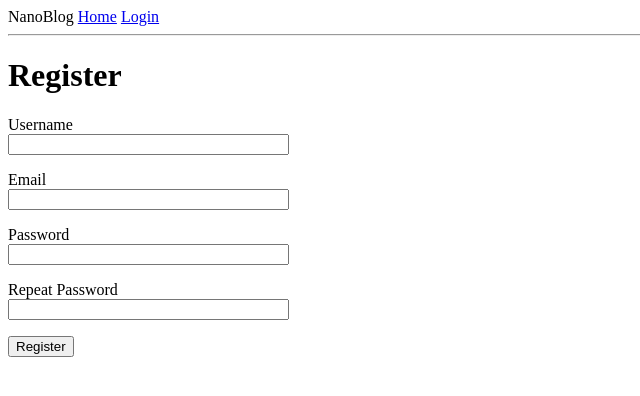
After one commit to balanikaran/NanoBlog, a Flask app: page /register in a window 1280 px wide. The commit adds this page. Shown: the top 396 px of the page, without its empty margins (0-640 px from the left). Run offline with Flask 2, Linux system fonts and the light colour scheme.

Commit message:
added user registrations

```diff
--- a/app/__init__.py
+++ b/app/__init__.py
@@ -2,10 +2,13 @@ from flask import Flask
 from config import Config
 from flask_sqlalchemy import SQLAlchemy
 from flask_migrate import Migrate
+from flask_login import LoginManager
 
 app = Flask(__name__)
 app.config.from_object(Config)
 db = SQLAlchemy(app)
 migrate = Migrate(app, db)
+login = LoginManager(app)
+login.login_view = "login"
 
 from app import routes, models
--- a/app/forms.py
+++ b/app/forms.py
@@ -1,9 +1,27 @@
 from flask_wtf import FlaskForm
 from wtforms import StringField, PasswordField, BooleanField, SubmitField
-from wtforms.validators import DataRequired
+from wtforms.validators import DataRequired, Email, EqualTo, ValidationError
+from app.models import User
 
 class LoginForm(FlaskForm):
     username = StringField("Username", validators = [DataRequired()])
     password = PasswordField("Password", validators = [DataRequired()])
     rememberMe = BooleanField("Remember Me?")
     submit = SubmitField("Sign In")
+
+class RegistrationForm(FlaskForm):
+    username = StringField("Username", validators = [DataRequired()])
+    email = StringField("Email", validators = [DataRequired(), Email()])
+    password = PasswordField("Password", validators = [DataRequired()])
+    password2 = PasswordField("Repeat Password", validators = [DataRequired(), EqualTo("password")])
+    submit = SubmitField("Register")
+
+    def validate_username(self, username):
+        user = User.query.filter_by(username = username.data).first()
+        if user is not None:
+            raise ValidationError("This username is not available.")
+
+    def validate_email(self, email):
+        user = User.query.filter_by(email = email.data).first()
+        if user is not None:
+            raise ValidationError("This email cannot be used.")
--- a/app/routes.py
+++ b/app/routes.py
@@ -1,17 +1,48 @@
-from flask import render_template, flash, redirect, url_for
-from app import app
-from app.forms import LoginForm
+from flask import render_template, flash, redirect, url_for, request
+from app import app, db
+from app.forms import LoginForm, RegistrationForm
+from flask_login import current_user, login_user, logout_user, login_required
+from app.models import User
+from werkzeug.urls import url_parse
 
 @app.route("/")
 @app.route("/index")
+@login_required
 def index():
-    user = {"username": "Karan"}
-    return render_template("index.html", user = user)
+    return render_template("index.html", posts = [])
 
 @app.route("/login", methods = ["GET", "POST"])
 def login():
+    if current_user.is_authenticated:
+        return redirect(url_for("index"))
     form = LoginForm()
     if form.validate_on_submit():
-        flash("Login requested for user {}, rememberMe = {}".format(form.username.data, form.rememberMe.data))
+        user = User.query.filter_by(username = form.username.data).first()
+        if user is None or not user.checkPassword(form.password.data):
+            flash("Invalid username or password")
+            return redirect(url_for("login"))
+        login_user(user, remember = form.rememberMe.data)
+        nextPage = request.args.get("next")
+        if not nextPage or url_parse(nextPage).netloc != "":
+            return redirect(url_for("index"))
+        return redirect(nextPage)
+    return render_template("login.html", title = "Login", form = form)
+
+@app.route("/logout")
+def logout():
+    logout_user()
+    return redirect(url_for("index"))
+
+@app.route("/register", methods = ["GET", "POST"])
+def register():
+    if current_user.is_authenticated:
         return redirect(url_for("index"))
-    return render_template("login.html", title = "Login", form = form)
+    form = RegistrationForm()
+    if form.validate_on_submit():
+        user = User(username = form.username.data, email = form.email.data)
+        user.setPassword(form.password.data)
+        db.session.add(user)
+        db.session.commit()
+        flash("Congratulations! Registration Completed.")
+        return redirect(url_for("login"))
+    return render_template("register.html", title = "Register", form = form)
--- a/app/templates/base.html
+++ b/app/templates/base.html
@@ -10,7 +10,11 @@
         <div>
             NanoBlog
             <a href="{{ url_for('index') }}">Home</a>
+            {% if current_user.is_anonymous %}
             <a href="{{ url_for('login') }}">Login</a>
+            {% else %}
+            <a href="{{ url_for('logout') }}">Logout</a>
+            {% endif %}
         </div>
         <hr>
         {% with messages = get_flashed_messages() %}
--- a/app/templates/login.html
+++ b/app/templates/login.html
@@ -29,4 +29,8 @@
         {{ form.submit() }}
     </p>
 </form>
+<p>
+    New User?
+    <a href="{{ url_for('register') }}">Click here to register</a>
+</p>
 {% endblock %}
--- /dev/null
+++ b/app/templates/register.html
@@ -0,0 +1,47 @@
+{% extends "base.html" %}
+
+{% block content %}
+<h1>Register</h1>
+<form action="" method="post">
+    {{ form.hidden_tag() }}
+    <p>
+        {{ form.username.label }}
+        <br>
+        {{ form.username(size=32) }}
+        <br>
+        {% for error in form.username.errors %}
+        <span style="color: red;">{{ error }}</span>
+        {% endfor %}
+    </p>
+    <p>
+        {{ form.email.label }}
+        <br>
+        {{ form.email(size=32)}}
+        <br>
+        {% for error in form.email.errors %}
+        <span style="color: red;">{{ error }}</span>
+        {% endfor %}
+    </p>
+    <p>
+        {{ form.password.label }}
+        <br>
+        {{ form.password(size=32) }}
+        <br>
+        {% for error in form.password.errors %}
+        <span style="color: red;">{{ error }}</span>
+        {% endfor %}
+    </p>
+    <p>
+        {{ form.password2.label }}
+        <br>
+        {{ form.password2(size=32) }}
+        <br>
+        {% for error in form.password2.errors %}
+        <span style="color: red;">{{ error }}</span>
+        {% endfor %}
+    </p>
+    <p>
+        {{ form.submit() }}
+    </p>
+</form>
+{% endblock %}
```
Also changed, not shown: app/models.py (+14 -2 lines), app/templates/index.html (+8 -1 lines).
